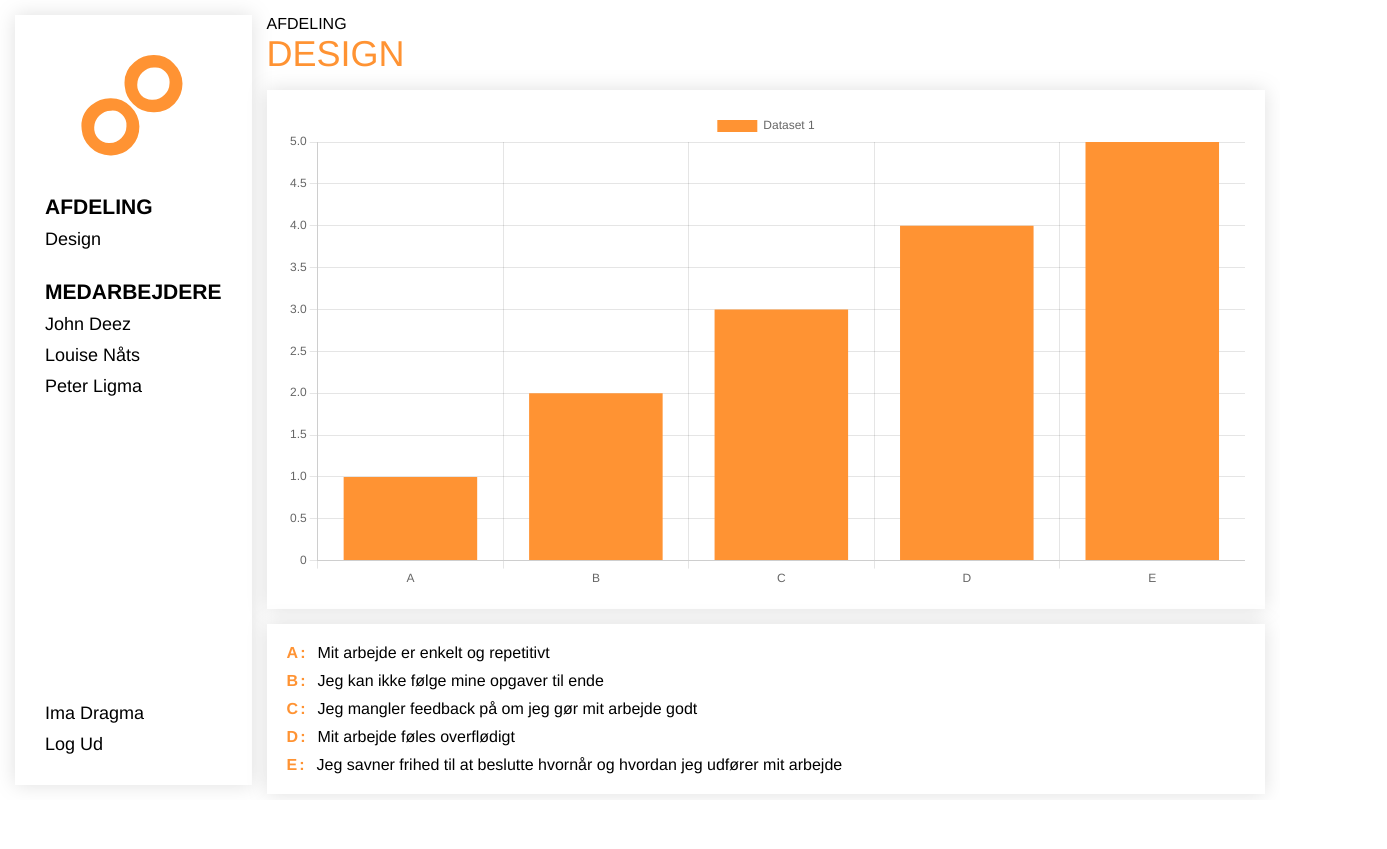
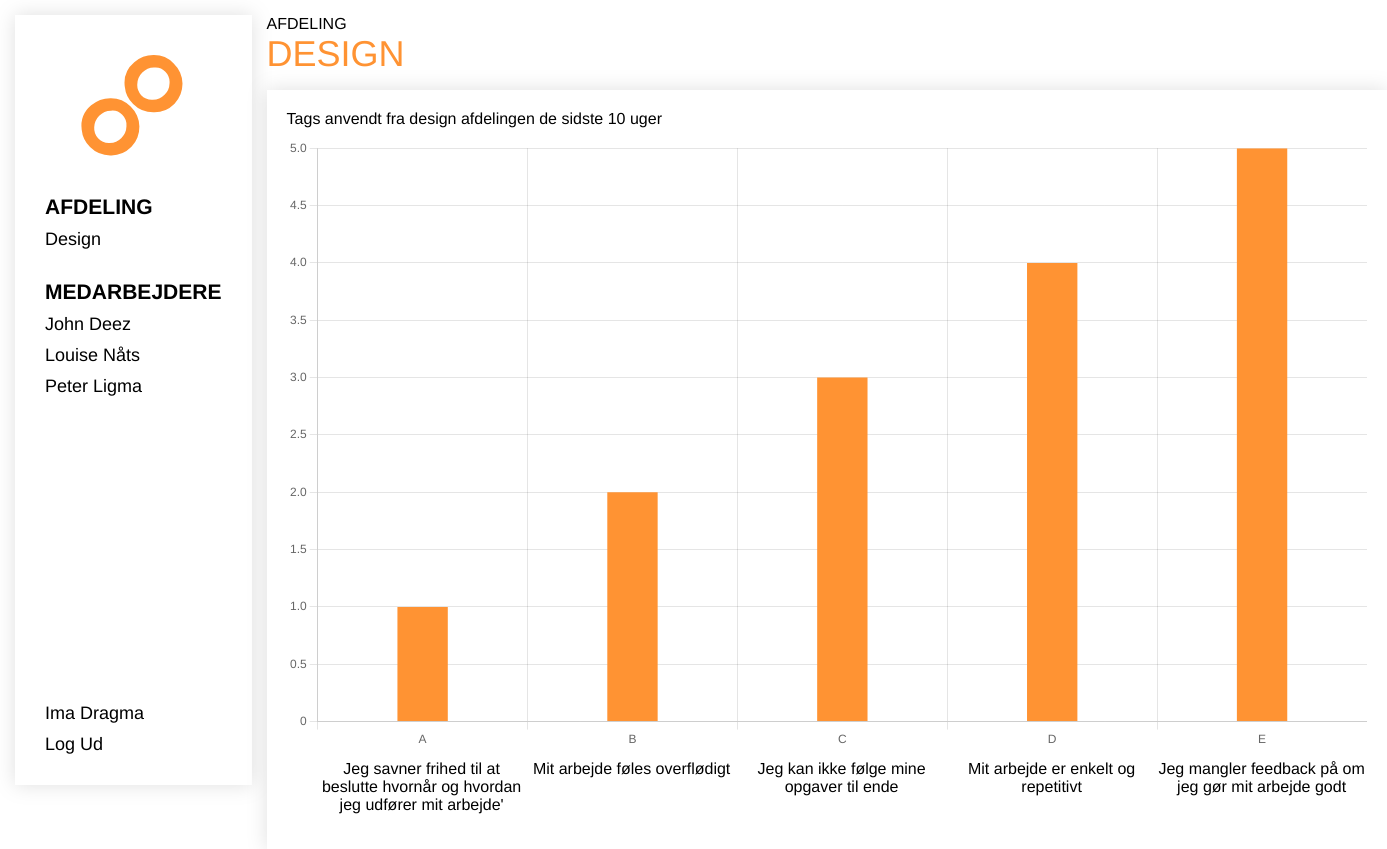
Before and after one commit to soklope/Morningtrain_project, a React (Vite) app in the folder morningtrain_project/: page /Department in a window 1280 px wide. Shown: the whole page, 1387 px wide, since content can reach past the window. Before the commit the page ends 800 px from the top, so only its background shows below. Built offline with nearby package versions, Linux system fonts and the light colour scheme.

Commit message:
Added graph to Department

```diff
--- a/morningtrain_project/src/Styling/Department.scss
+++ b/morningtrain_project/src/Styling/Department.scss
@@ -1,4 +1,8 @@
 @import './GlobalColors.scss';
+
+.hide-on-mobile {
+    display: none;
+}
 
 .department-container {
     padding-top: 100px;
@@ -39,10 +43,39 @@
 }
 
 @media screen and (min-width: 1200px) {
+    .hide-on-desktop {
+        display: none;
+    }
+
+    .hide-on-mobile {
+        display: block;
+    }
+
     .department-container {
         display: flex;
         flex-direction: column;
         width: 100%;
         padding: 0px;
+
+        &__graph {
+            height: 100%;
+
+            &__frame {
+                height: 76.5vh;
+            }
+        }
+
+
+        &__labels {
+            display: flex;
+            width: 100%;
+            justify-content: space-around;
+            padding-left: 30px;
+
+            div {
+                width: 210px;
+                text-align: center;
+            }
+        }
     }
 }
--- a/morningtrain_project/src/components/Department/DapartmentGraph.jsx
+++ b/morningtrain_project/src/components/Department/DapartmentGraphMobile.jsx
@@ -22,22 +22,31 @@ import {
 
   const options = {
     responsive: true,
-  }
+    maintainAspectRatio: false,
+    plugins: {
+      legend: {
+        display: false
+      },
+      title: {
+        display: false,
+      },
+    }
+  };
 
   const labels = ['A', 'B', 'C', 'D', 'E'];
 
-  export const data = {
+  const data = {
     labels,
     datasets: [
       {
-        label: 'Dataset 1',
         data: [1, 2, 3, 4, 5],
         backgroundColor: '#FF9333',
+        barPercentage: 0.3,
       },
     ],
   };
 
-export default function DepartmentGraph() {
+export default function DepartmentGraphMobile() {
     return (
         <div className="department-container__graph">
             <Bar options={options} data={data} />
--- a/morningtrain_project/src/components/Department/Department.jsx
+++ b/morningtrain_project/src/components/Department/Department.jsx
@@ -1,7 +1,8 @@
 import React from "react";
 import { managerArray } from "../../db";
-import DepartmentGraph from "./DapartmentGraph";
+import DepartmentGraphMobile from "./DapartmentGraphMobile";
 import MobileGraphDesc from "./MobileGraphDesc";
+import DepartmentGraphDesktop from "./DepartmentGraphDesktop";
 
 export default function Department() {
     return (
@@ -11,8 +12,14 @@ export default function Department() {
                 <div className="department-container__dapartment-name" key={index}>{manager.departmentName}</div>
             ))}
 
-            <DepartmentGraph />
-            <MobileGraphDesc />
+            <div className="hide-on-mobile">
+                <DepartmentGraphDesktop />
+            </div>
+
+            <div className="hide-on-desktop">
+                <DepartmentGraphMobile />
+                <MobileGraphDesc />
+            </div>
         </div>
     )
 }
--- /dev/null
+++ b/morningtrain_project/src/components/Department/DepartmentGraphDesktop.jsx
@@ -0,0 +1,65 @@
+import React from 'react';
+import {
+    Chart as ChartJS,
+    CategoryScale,
+    LinearScale,
+    BarElement,
+    Title,
+    Tooltip,
+    Legend,
+  } from 'chart.js';
+  import { Bar } from 'react-chartjs-2';
+  import faker from 'faker';
+
+  ChartJS.register(
+    CategoryScale,
+    LinearScale,
+    BarElement,
+    Title,
+    Tooltip,
+    Legend
+  );
+
+  const options = {
+    responsive: true,
+    maintainAspectRatio: false,
+    plugins: {
+      legend: {
+        display: false
+      },
+      title: {
+        display: false,
+      },
+    }
+  };
+
+  const labels = ['A', 'B', 'C', 'D', 'E'];
+
+  const data = {
+    labels,
+    datasets: [
+      {
+        data: [1, 2, 3, 4, 5],
+        backgroundColor: '#FF9333',
+        barPercentage: 0.3,
+      },
+    ],
+  };
+
+export default function DepartmentGraphDesktop() {
+    return (
+        <div className="department-container__graph">
+            <div>Tags anvendt fra design afdelingen de sidste 10 uger</div>
+            <div className="department-container__graph__frame">
+                <Bar options={options} data={data} />
+            </div>
+            <div className="department-container__labels">
+                <div>Jeg savner frihed til at beslutte hvornår og hvordan jeg udfører mit arbejde'</div>
+                <div>Mit arbejde føles overflødigt</div>
+                <div>Jeg kan ikke følge mine opgaver til ende</div>
+                <div>Mit arbejde er enkelt og repetitivt</div>
+                <div>Jeg mangler feedback på om jeg gør mit arbejde godt</div>
+            </div>
+        </div>
+    )
+}
--- a/morningtrain_project/src/components/Navigation/Navigation.jsx
+++ b/morningtrain_project/src/components/Navigation/Navigation.jsx
@@ -27,7 +27,6 @@ export default function Header() {
         setOpenListTab(false)
         setOpenProfileTab(false)
     }
-    console.log(Location);
 
     if (Location !== '/') {
         return (
```
